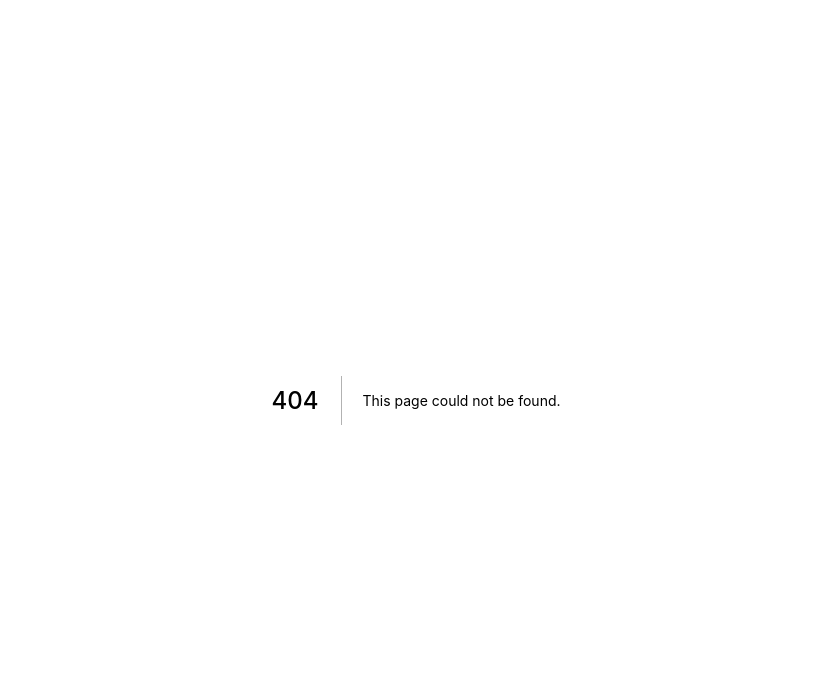
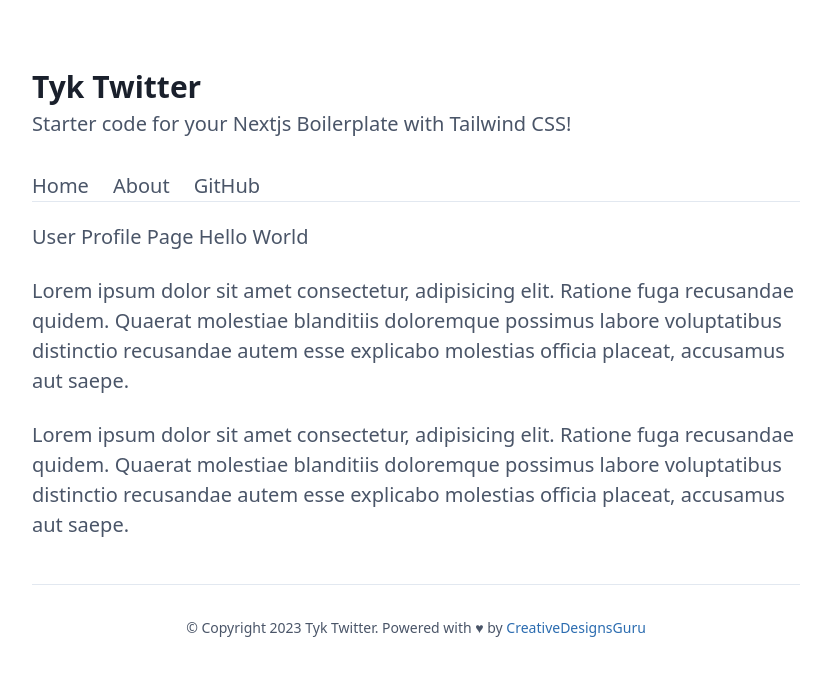
Before and after one commit to ixartz/Next-js-Boilerplate, a Next.js app: page /user in a window 1280 px wide. Before the commit this address had no page. Shown: the top 676 px of the page, without its empty margins (224-1055 px from the left). Built offline with nearby package versions, Linux system fonts and the light colour scheme.

Commit message:
add base user profile page

```diff
--- /dev/null
+++ b/src/pages/user.tsx
@@ -0,0 +1,22 @@
+import { Meta } from '@/layouts/Meta';
+import { Main } from '@/templates/Main';
+
+const About = () => (
+  <Main meta={<Meta title="Lorem ipsum" description="Lorem ipsum" />}>
+    <h2>User Profile Page Hello World</h2>
+    <p>
+      Lorem ipsum dolor sit amet consectetur, adipisicing elit. Ratione fuga
+      recusandae quidem. Quaerat molestiae blanditiis doloremque possimus labore
+      voluptatibus distinctio recusandae autem esse explicabo molestias officia
+      placeat, accusamus aut saepe.
+    </p>
+    <p>
+      Lorem ipsum dolor sit amet consectetur, adipisicing elit. Ratione fuga
+      recusandae quidem. Quaerat molestiae blanditiis doloremque possimus labore
+      voluptatibus distinctio recusandae autem esse explicabo molestias officia
+      placeat, accusamus aut saepe.
+    </p>
+  </Main>
+);
+
+export default About;
```
